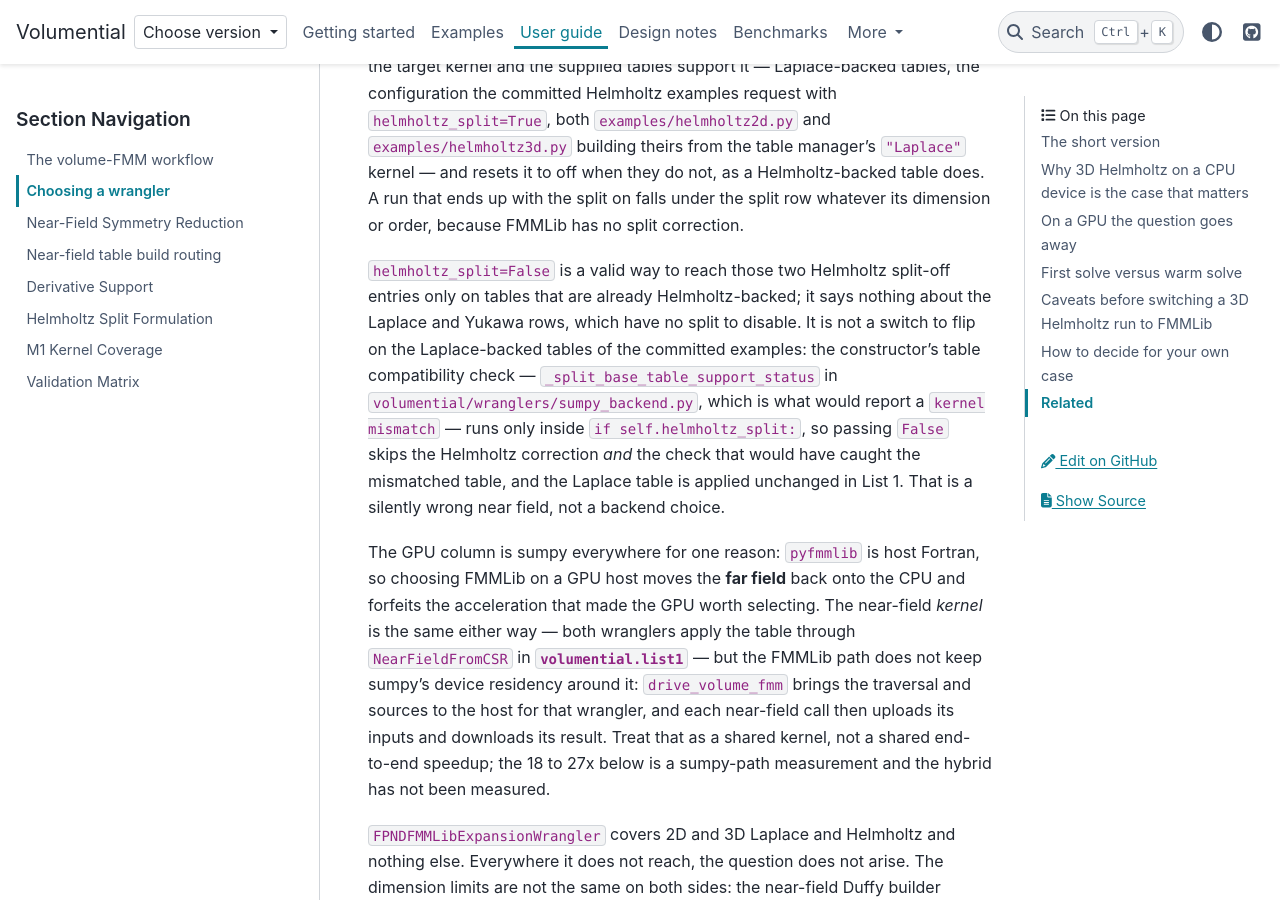
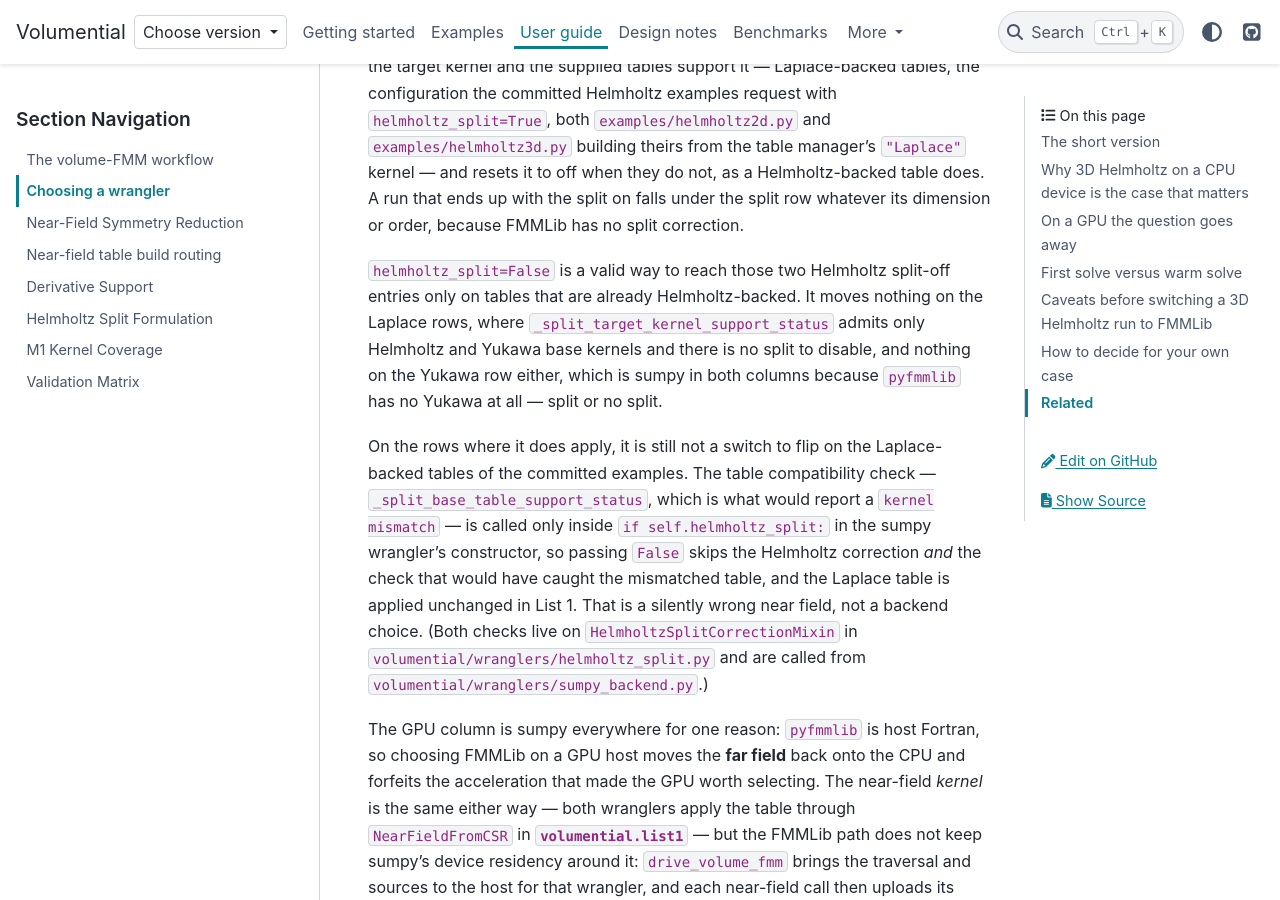
Before and after one commit to xywei/volumential, a Sphinx documentation site: the page built from doc/source/user-guide/choosing-a-wrangler.md, in a window 1280 px wide and 900 px high, scrolled down 1615 px. Built offline with Sphinx 7.4.7 and the PyData theme 0.15.4, drawn with Linux system fonts in a browser that asks for light colours.

Commit message:
docs: attribute the split checks to the mixin, and correct the Yukawa claim
Both `_split_*_support_status` methods live on
`HelmholtzSplitCorrectionMixin` in `volumential/wranglers/helmholtz_split.py`
(615, 660); `sumpy_backend.py` only calls them, from inside the
`if self.helmholtz_split:` guards at 513 and 528. Say that instead of
placing the check in the wrong file.

`_split_target_kernel_support_status` admits Yukawa base kernels as well
as Helmholtz, so "the Laplace and Yukawa rows have no split to disable"
was wrong about Yukawa: a Yukawa run is split-capable. What actually
keeps its row on sumpy in both columns is that `pyfmmlib` has no Yukawa
at all. Only the Laplace rows have no split to disable.

```diff
--- a/doc/source/user-guide/choosing-a-wrangler.md
+++ b/doc/source/user-guide/choosing-a-wrangler.md
@@ -55,16 +55,22 @@ does. A run that ends up with the split on falls under the split row whatever
 its dimension or order, because FMMLib has no split correction.
 
 `helmholtz_split=False` is a valid way to reach those two Helmholtz
-split-off entries only on tables that are already Helmholtz-backed; it says
-nothing about the Laplace and Yukawa rows, which have no split to disable.
-It is not a switch to flip on the Laplace-backed tables of the committed
-examples: the constructor's table compatibility check —
-`_split_base_table_support_status` in
-`volumential/wranglers/sumpy_backend.py`, which is what would report a
-`kernel mismatch` — runs only inside `if self.helmholtz_split:`, so passing
-`False` skips the Helmholtz correction *and* the check that would have caught
-the mismatched table, and the Laplace table is applied unchanged in List 1.
-That is a silently wrong near field, not a backend choice.
+split-off entries only on tables that are already Helmholtz-backed. It moves
+nothing on the Laplace rows, where `_split_target_kernel_support_status`
+admits only Helmholtz and Yukawa base kernels and there is no split to
+disable, and nothing on the Yukawa row either, which is sumpy in both columns
+because `pyfmmlib` has no Yukawa at all — split or no split.
+
+On the rows where it does apply, it is still not a switch to flip on the
+Laplace-backed tables of the committed examples. The table compatibility
+check — `_split_base_table_support_status`, which is what would report a
+`kernel mismatch` — is called only inside `if self.helmholtz_split:` in the
+sumpy wrangler's constructor, so passing `False` skips the Helmholtz
+correction *and* the check that would have caught the mismatched table, and
+the Laplace table is applied unchanged in List 1. That is a silently wrong
+near field, not a backend choice. (Both checks live on
+`HelmholtzSplitCorrectionMixin` in `volumential/wranglers/helmholtz_split.py`
+and are called from `volumential/wranglers/sumpy_backend.py`.)
 
 The GPU column is sumpy everywhere for one reason: `pyfmmlib` is host
 Fortran, so choosing FMMLib on a GPU host moves the **far field** back onto
```
